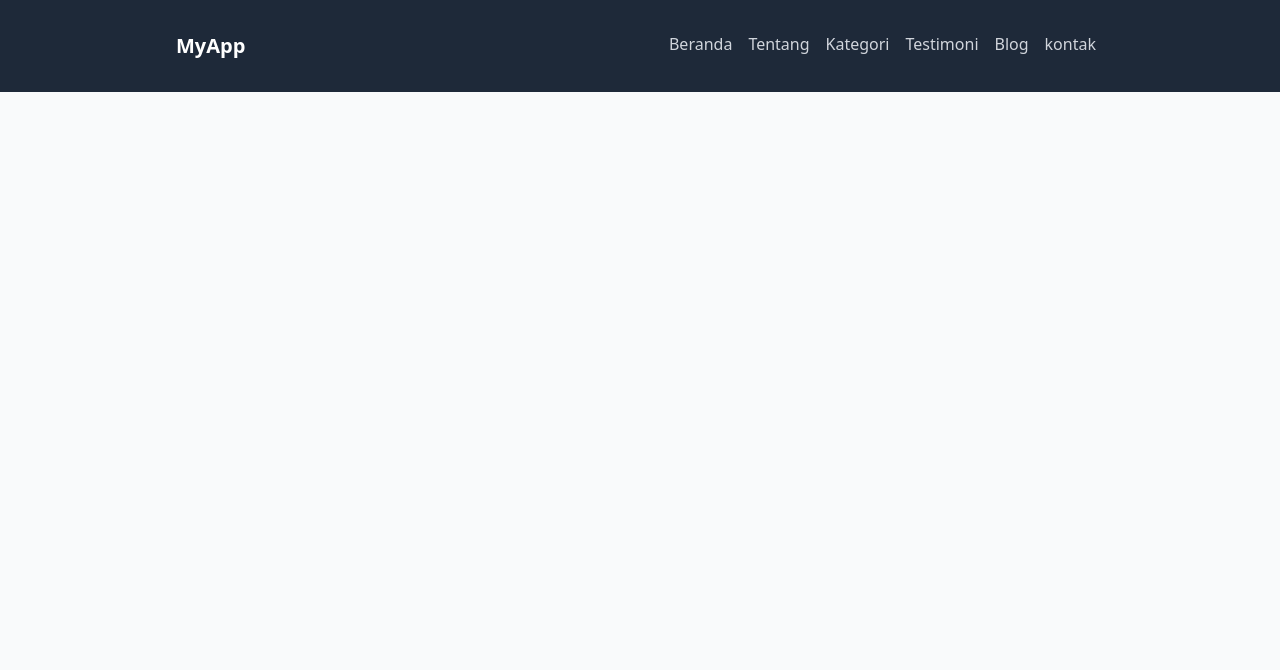
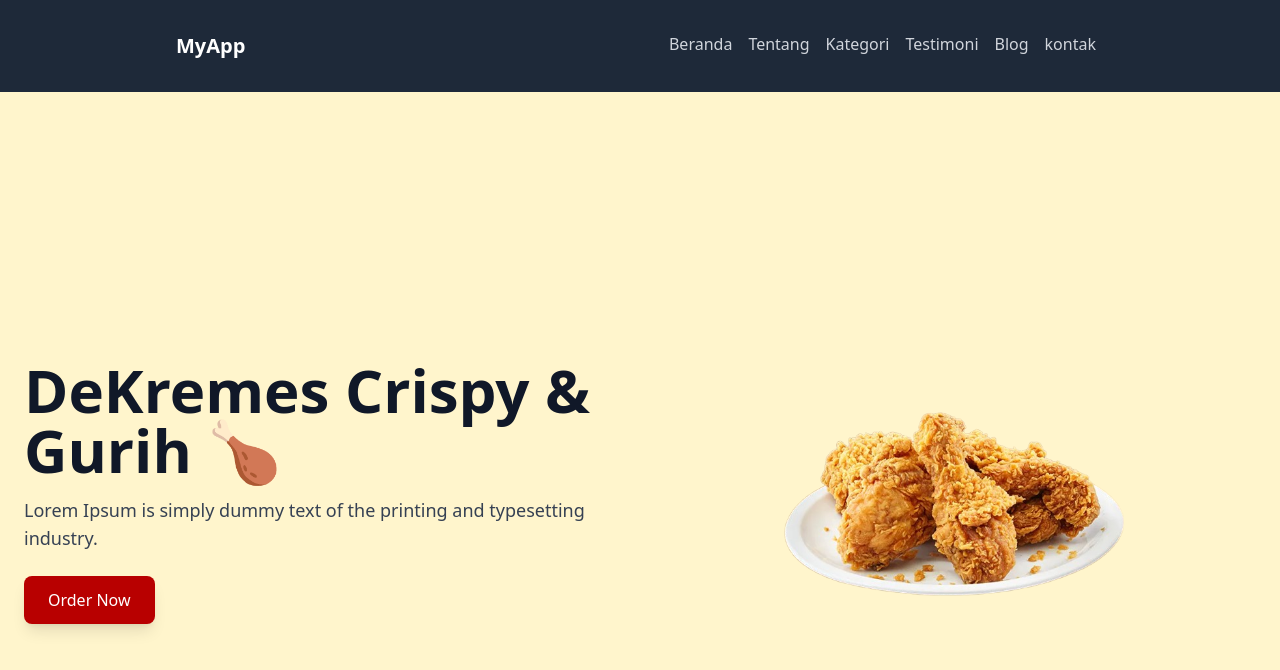
Before and after one commit to Denniscode29/Dekremes-public, a React (Vite) app: page / in a window 1280 px wide. Shown: the top 670 px of the page. Built offline with nearby package versions, Linux system fonts and the light colour scheme.

Commit message:
landingpage

```diff
--- a/package.json
+++ b/package.json
@@ -12,7 +12,7 @@
   "dependencies": {
     "@tailwindcss/vite": "^4.1.12",
     "axios": "^1.11.0",
-    "daisyui": "^5.0.50",
+    "daisyui": "^5.0.53",
     "react": "^19.1.1",
     "react-dom": "^19.1.1",
     "react-router-dom": "^7.8.2",
--- a/src/App.jsx
+++ b/src/App.jsx
@@ -1,8 +1,35 @@
 function App() {
   return (
-    <div className="bg-gray-50 min-h-screen">
+    <>
+     <div className="bg-[#FFF5CC] min-h-screen flex items-center">
+      <div className="max-w-7xl mx-auto px-6 grid grid-cols-1 md:grid-cols-2 gap-8 items-center">
 
+        {/* Kiri - Teks */}
+        <div className="text-center md:text-left">
+          <h1 className="text-4xl md:text-6xl font-bold text-gray-900 mb-4">
+            DeKremes Crispy & Gurih 🍗
+          </h1>
+          <p className="text-lg text-gray-700 mb-6">
+            Lorem Ipsum is simply dummy text of the
+           printing and typesetting industry.
+          </p>
+          <button className="bg-[#B80000] text-white px-6 py-3 rounded-lg shadow-lg hover:bg-orange-600 transition">
+            Order Now
+          </button>
+        </div>
+
+        {/* Kanan - Gambar */}
+        <div className="flex justify-center">
+          <img
+            src="src/assets/chicken.png"
+            alt="DeKremes Product"
+            className="w-80 md:w-[400px] rounded-2xl"
+          />
+        </div>
+      </div>
     </div>
+    <div className="bg-gray-50"></div>
+    </>
   );
 }
 
--- a/src/index.css
+++ b/src/index.css
@@ -1 +1,2 @@
 @import  "tailwindcss";
+@plugin "daisyui";
```
Also changed, not shown: src/main.jsx (+6 -2 lines), src/assets/chicken.png (added), src/components/Footer.jsx (added), src/pages/auth/login.jsx (added), src/pages/auth/register.jsx (added), src/pages/contact.jsx (added), 1 other file (tests, documents, lock files or other folders).
